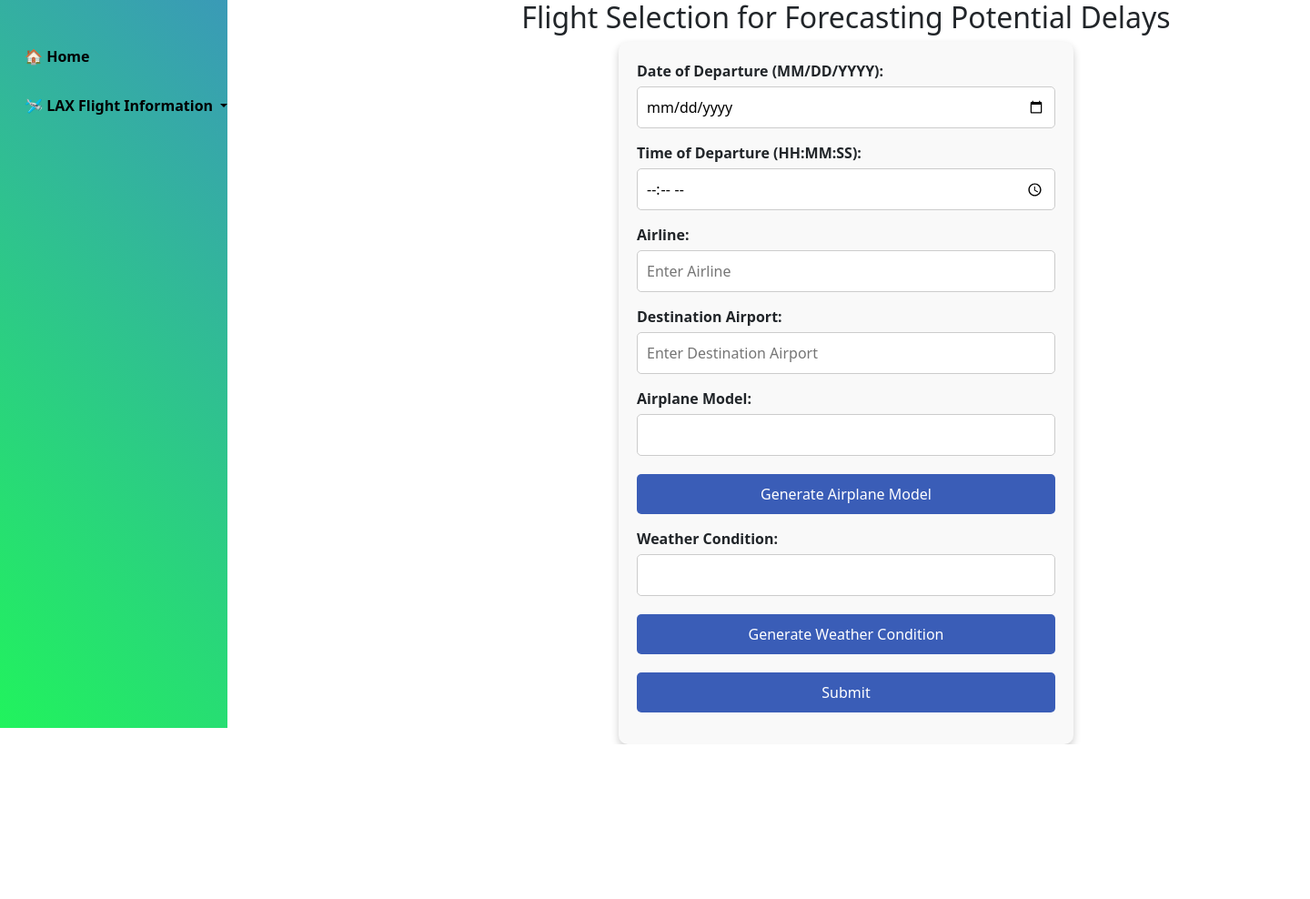
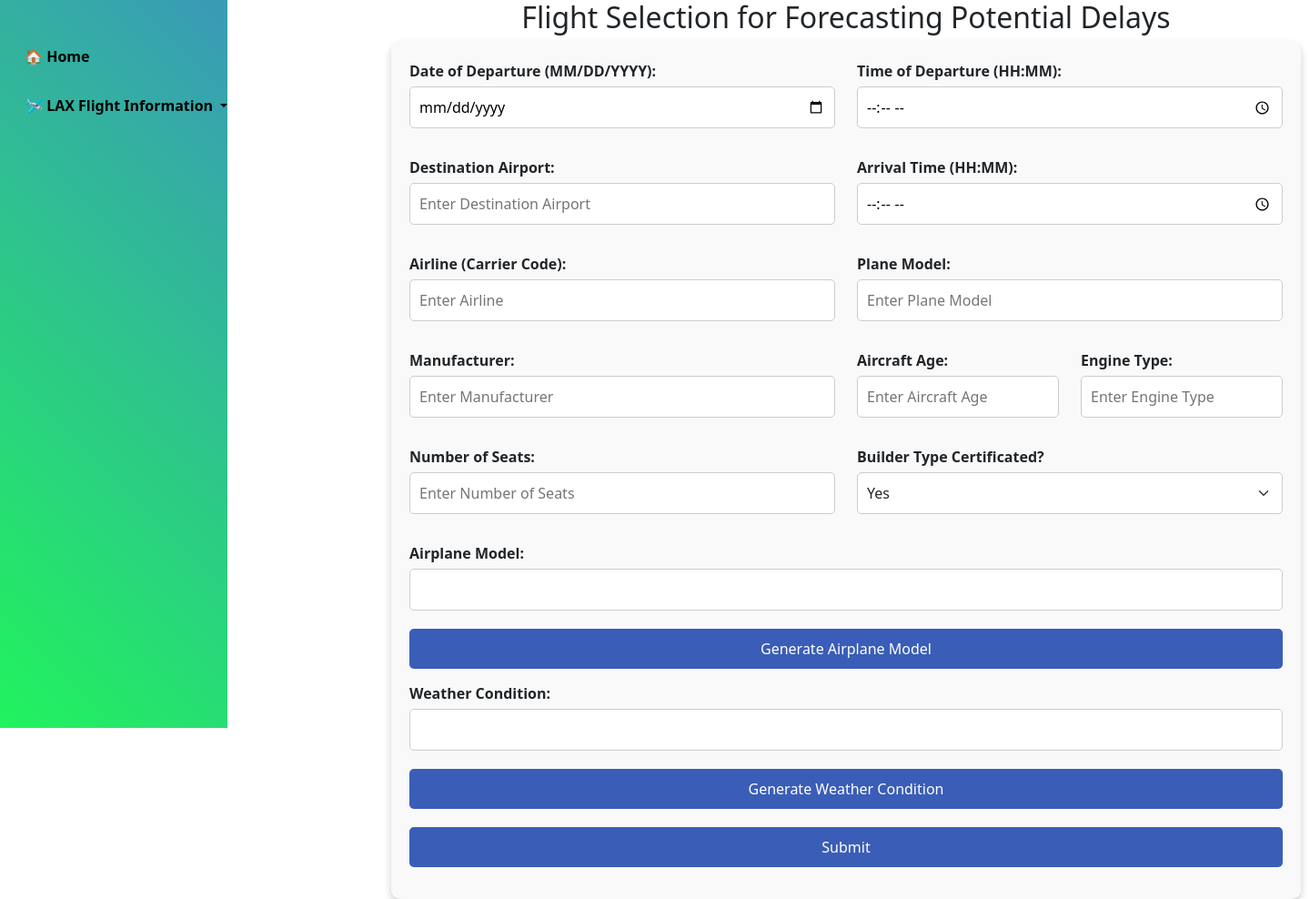
Before and after one commit to brianna-mitri/project-4, a Flask app: template Web/templates/Predictive_Model.html in a window 1440 px wide; the page is wider, and only the part inside the window is pictured. Shown: that part at 91% size. Before the commit the page ends 818 px from the top of that part, so only its background shows below. Run offline with Flask 3, Linux system fonts and the light colour scheme; the template is opened without the code that fills it, so the values that code supplies are empty; parts of the project's set-up code (start-up, migrations or seed data) failed here and were passed over.

Commit message:
Added more general fields including time and airplane info

```diff
--- a/Web/templates/Predictive_Model.html
+++ b/Web/templates/Predictive_Model.html
@@ -84,7 +84,7 @@
       padding: 20px;
       border-radius: 10px;
       box-shadow: 0px 4px 8px rgba(0, 0, 0, 0.2);
-      max-width: 500px;
+      max-width: 1000px;
       width: 100%;
       text-align: left;
   }
@@ -116,22 +116,89 @@
 </style>
 
 <body>
+    <!-- Main Content Container-->
     <div class="container">
         <h2>Flight Selection for Forecasting Potential Delays</h2>
+        <!-------------------------------->
+        <!-- Flask Form -->
+        <!-------------------------------->
+        <form action="{{ url_for('predict') }}" method="POST">
+            <div class="form-container">
+                <!------------------------------------------------------------------------>
+                <!-- Row 1 -->
+                <div class="row">
+                    <div class="col-md-6 mb-3">
+                        <label for="departureDate">Date of Departure (MM/DD/YYYY):</label>
+                        <input type="date" id="departureDate" name="departureDate" required>
+                    </div>
 
-        <div class="form-container">
-            <form id="flightForm">
-                <label for="departureDate">Date of Departure (MM/DD/YYYY):</label>
-                <input type="date" id="departureDate" name="departureDate" required>
+                    <div class="col-md-6 mb-3">
+                        <label for="departureTime">Time of Departure (HH:MM):</label>
+                        <input type="time" id="departureTime" name="departureTime" required>
+                    </div>
+                </div>
 
-                <label for="departureTime">Time of Departure (HH:MM:SS):</label>
-                <input type="time" id="departureTime" name="departureTime" required>
+                <!-- Row 2 -->
+                <div class="row">
+                    <div class="col-md-6 mb-3">
+                        <label for="destination">Destination Airport:</label>
+                        <input type="text" id="destination" name="destination" placeholder="Enter Destination Airport" required>
+                    </div>
 
-                <label for="airline">Airline:</label>
-                <input type="text" id="airline" name="airline" placeholder="Enter Airline" required>
+                    <div class="col-md-6 mb-3">
+                        <label for="arrivalTime">Arrival Time (HH:MM):</label>
+                        <input type="time" id="arrivalTime" name="arrivalTime" required>
+                    </div>
+                </div>
 
-                <label for="destination">Destination Airport:</label>
-                <input type="text" id="destination" name="destination" placeholder="Enter Destination Airport" required>
+                <!-- Row 3 -->
+                <div class="row">
+                    <div class="col-md-6 mb-3">
+                        <label for="airline">Airline (Carrier Code):</label>
+                        <input type="text" id="airline" name="airline" placeholder="Enter Airline" required>
+                    </div>
+
+                    <div class="col-md-6 mb-3">
+                        <label for="plane_model">Plane Model:</label>
+                        <input type="text" name="plane_model" id="plane_model" placeholder="Enter Plane Model" required>
+                    </div>
+                </div>
+
+                <!-- Row 4 -->
+                <div class="row">
+                    <div class="col-md-6 mb-3">
+                        <label for="manufacturer">Manufacturer:</label>
+                        <input type="text" name="manufacturer" id="manufacturer" placeholder="Enter Manufacturer" required>
+                    </div>
+
+                    <div class="col-md-3 mb-3">
+                        <label for="aircraft_age">Aircraft Age:</label>
+                        <input type="text" name="aircraft_age" id="aircraft_age" placeholder="Enter Aircraft Age" required>
+                    </div>
+                    <div class="col-md-3 mb-3">
+                        <label for="engine_type">Engine Type:</label>
+                        <input type="text" name="engine_type" id="engine_type" placeholder="Enter Engine Type" required>
+                    </div>
+                </div>
+
+                <!-- Row 5 -->
+                <div class="row">
+                    <div class="col-md-6 mb-3">
+                        <label for="seat_cnt">Number of Seats:</label>
+                        <input type="text" id="seat_cnt" name="seat_cnt" placeholder="Enter Number of Seats" required>
+                    </div>
+
+                    <div class="col-md-6 mb-3">
+                        <label for="builder_certificated">Builder Type Certificated?</label>
+                        <select class="form-select" id="builder_certificated" name="builder_certificated" placeholder="Select one" required>
+                            <option value="1">Yes</option>
+                            <option value="0">No</option>
+                          </select>
+                    </div>
+                </div> <!------------------------------------------------------------------------>
+
+
+
 
                 <label for="airplaneModel">Airplane Model:</label>
                 <input type="text" id="airplaneModel" name="airplaneModel" readonly>
@@ -142,8 +209,10 @@
                 <button type="button" onclick="generateWeatherCondition()">Generate Weather Condition</button>
 
                 <button type="submit">Submit</button>
-            </form>
-        </div>
+
+            </div>
+        </form>
+
     </div>
 
     <nav class="navbar">
```
